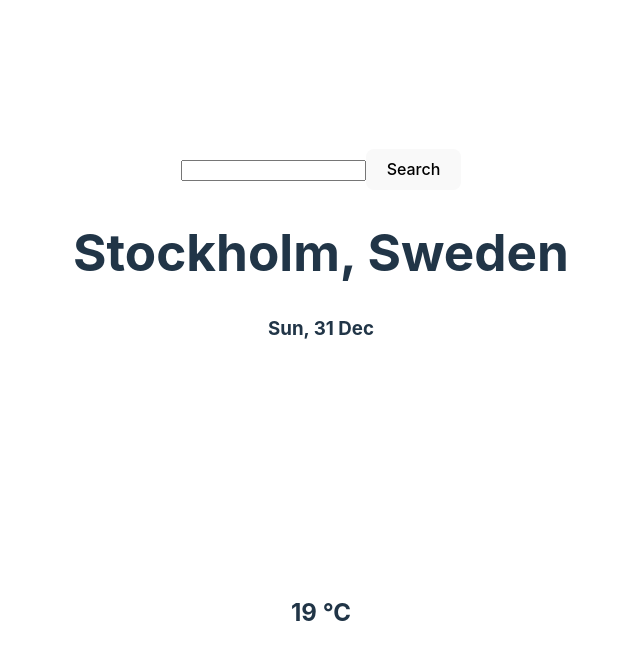
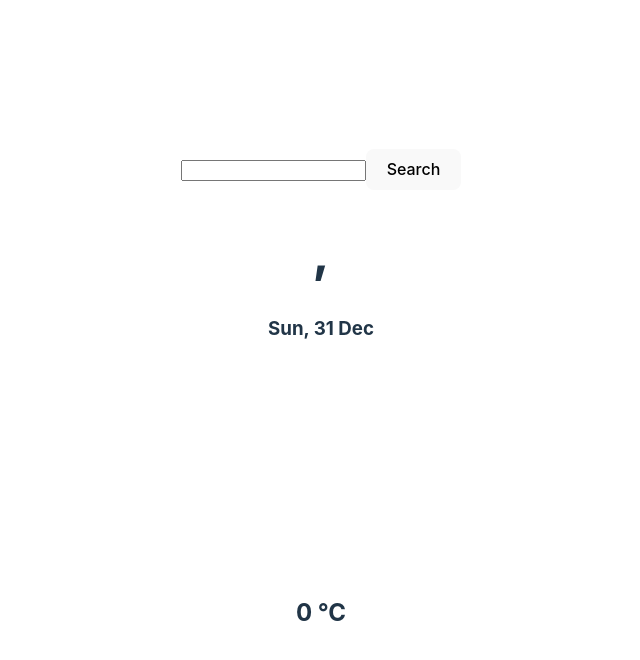
Before and after one commit to ariksasmita/weather-app, a Vue app: page / in a window 1280 px wide. Shown: the top 660 px of the page, without its empty margins (319-959 px from the left). Built offline with nearby package versions, Linux system fonts and the light colour scheme; some icons are missing.

Commit message:
feat: fetch geocoordinate & weather from openweatherapi

```diff
--- a/src/App.vue
+++ b/src/App.vue
@@ -1,15 +1,54 @@
 <script setup>
-import WeatherDisplay from './components/WeatherDisplay.vue'
-import WeatherForm from './components/WeatherForm.vue'
+import { ref } from "vue";
+import WeatherDisplay from "./components/WeatherDisplay.vue";
+import WeatherForm from "./components/WeatherForm.vue";
 
-const handleSubmitSearch = (searchString) => {
-  console.log('here is the searchString', searchString)
-}
+const cityName = ref('')
+const stateName = ref('')
+const lat = ref('')
+const lon = ref('')
+const degree = ref(0)
+const weather = ref('')
+
+const handleSubmitSearch = async (searchString) => {
+  // Get City Coordinate
+  console.log("here is the searchString", searchString);
+  const appid = "cdc06fab41045afce5f38fa0f21e9dee";
+  try {
+    const locationRes = await fetch(
+      `http://api.openweathermap.org/geo/1.0/direct?q=${searchString}&limit=5&appid=${appid}`
+    );
+    const locationResJson = await locationRes.json();
+    if (locationResJson.length > 0 && locationResJson[0]) {
+      cityName.value = locationResJson[0].name
+      stateName.value = locationResJson[0].state || locationResJson[0].country
+      lat.value = locationResJson[0].lat
+      lon.value = locationResJson[0].lon
+    }
+  } catch (e) {
+    console.log(error);
+  }
+  if (!lat.value && !lon.value) return
+  // Fetch weather data
+  try {
+    const weatherRes = await fetch(`https://api.openweathermap.org/data/2.5/weather?lat=${lat.value}&lon=${lon.value}&appid=${appid}&units=metric`)
+    const weatherResJson = await weatherRes.json()
+    degree.value = weatherResJson?.main?.temp
+    weather.value = weatherResJson?.weather[0].main
+  } catch (error) {
+    console.log(error)
+  }
+};
 </script>
 
 <template>
   <WeatherForm @submitSearch="handleSubmitSearch" />
-  <WeatherDisplay />
+  <WeatherDisplay
+    :city="cityName"
+    :state="stateName"
+    :degree="degree"
+    :weather="weather"
+  />
 </template>
 
 <style scoped>
--- a/src/components/WeatherDisplay.vue
+++ b/src/components/WeatherDisplay.vue
@@ -1,18 +1,23 @@
 <script setup>
-import { ref } from 'vue'
 import { Cloud } from '@iconoir/vue'
 
-const degree = ref(19)
+const props = defineProps({
+  city: String,
+  state: String,
+  degree: Number,
+  weather: String,
+})
 </script>
 
 <template>
   <div class="header">
     <div class="title">
-      <h1 class="city-name">Stockholm, Sweden</h1>
+      <h1 class="city-name">{{ city }}, {{ state }}</h1>
       <h3 class="date">Sun, 31 Dec</h3>
     </div>
     <div class="weather">
       <div class="icon">
+        {{ weather }}
         <Cloud
           color="lightblue"
           width="13rem"
```
